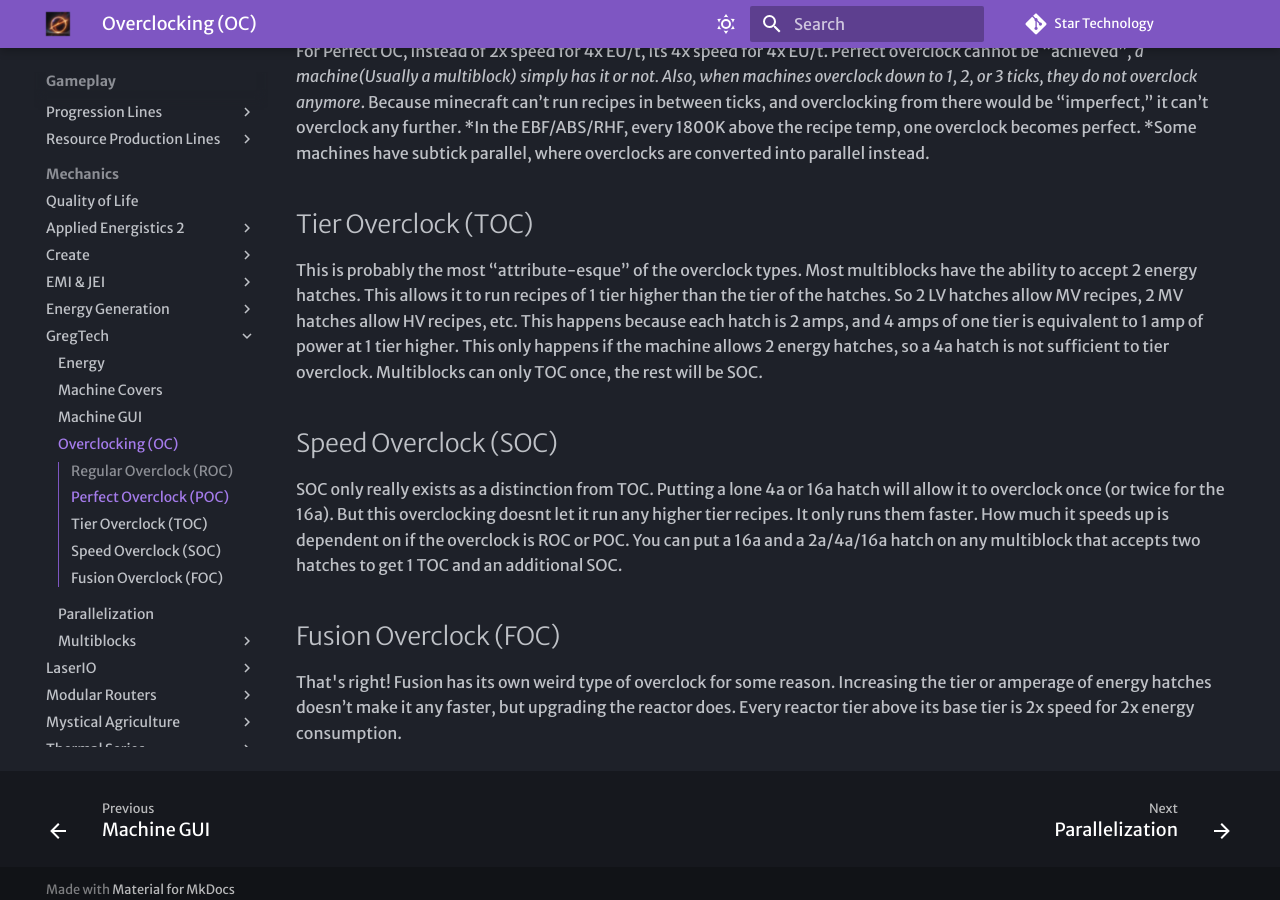
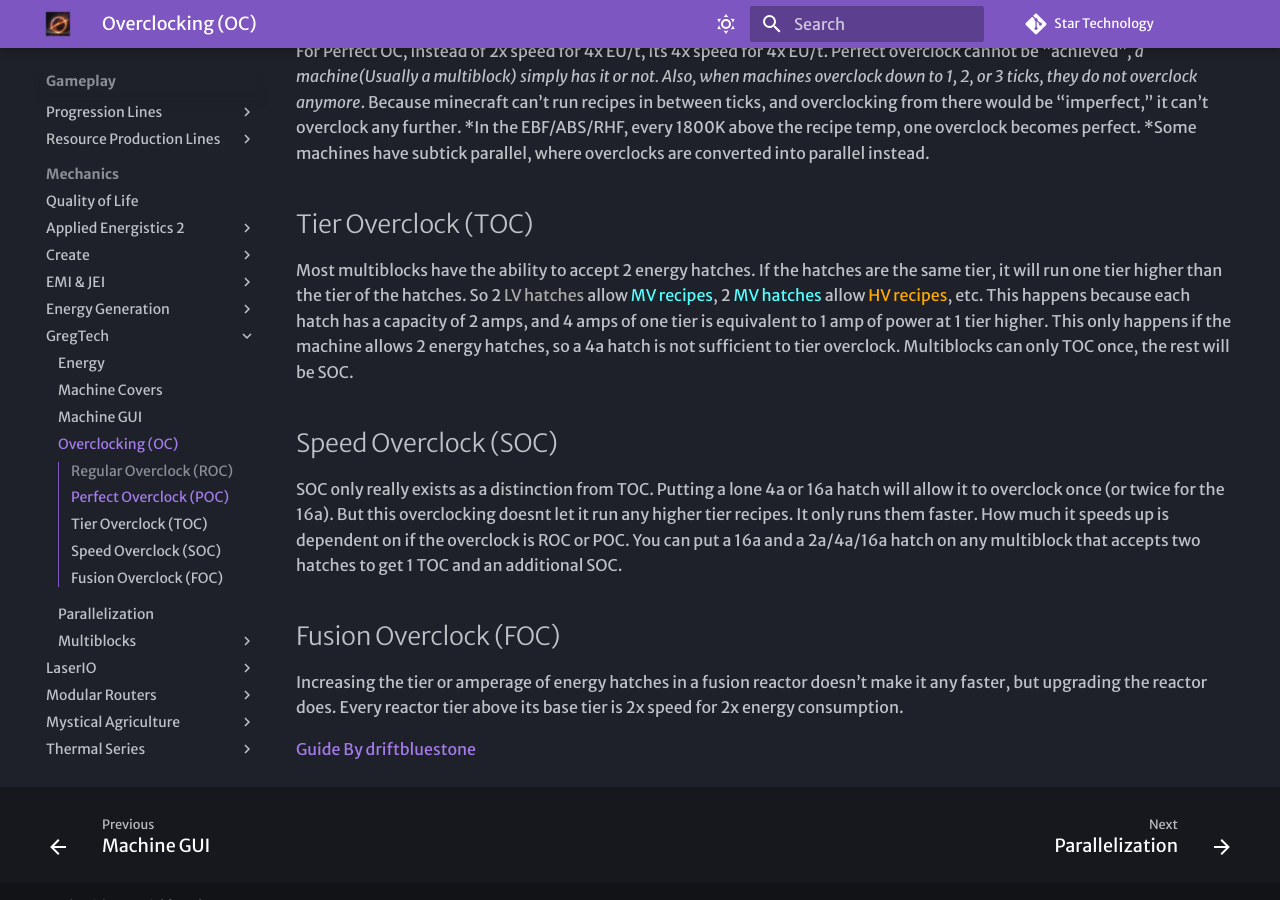
Before and after one commit to zacharytam-0411/StarT-docs, an MkDocs documentation site: the page built from docs/Gameplay/Mechanics/GregTech/Overclock.md, in a window 1280 px wide and 900 px high, scrolled down 499 px. Built offline with MkDocs 1.6.1 and Material for MkDocs 9.7.7, drawn with Linux system fonts in a browser that asks for light colours; some web fonts are replaced; comment, search, counter and statistics services are not loaded.

Commit message:
Added Credits

```diff
--- a/docs/Gameplay/Mechanics/GregTech/Overclock.md
+++ b/docs/Gameplay/Mechanics/GregTech/Overclock.md
@@ -10,10 +10,12 @@
 *Some machines have subtick parallel, where overclocks are converted into parallel instead.
 
 ## Tier Overclock (TOC)
-This is probably the most “attribute-esque” of the overclock types. Most multiblocks have the ability to accept 2 energy hatches. This allows it to run recipes of 1 tier higher than the tier of the hatches. So 2 LV hatches allow MV recipes, 2 MV hatches allow HV recipes, etc. This happens because each hatch is 2 amps, and 4 amps of one tier is equivalent to 1 amp of power at 1 tier higher. This only happens if the machine allows 2 energy hatches, so a 4a hatch is not sufficient to tier overclock. Multiblocks can only TOC once, the rest will be SOC.
+Most multiblocks have the ability to accept 2 energy hatches. If the hatches are the same tier, it will run one tier higher than the tier of the hatches. So 2 <LV>LV hatches</LV> allow <MV>MV recipes</MV>, 2 <MV>MV hatches</MV> allow <HV>HV recipes</HV>, etc. This happens because each hatch has a capacity of 2 amps, and 4 amps of one tier is equivalent to 1 amp of power at 1 tier higher. This only happens if the machine allows 2 energy hatches, so a 4a hatch is not sufficient to tier overclock. Multiblocks can only TOC once, the rest will be SOC.
 
 ## Speed Overclock (SOC)
 SOC only really exists as a distinction from TOC. Putting a lone 4a or 16a hatch will allow it to overclock once (or twice for the 16a). But this overclocking doesnt let it run any higher tier recipes. It only runs them faster. How much it speeds up is dependent on if the overclock is ROC or POC. You can put a 16a and a 2a/4a/16a hatch on any multiblock that accepts two hatches to get 1 TOC and an additional SOC.
 
 ## Fusion Overclock (FOC)
-That's right! Fusion has its own weird type of overclock for some reason. Increasing the tier or amperage of energy hatches doesn’t make it any faster, but upgrading the reactor does. Every reactor tier above its base tier is 2x speed for 2x energy consumption.
+Increasing the tier or amperage of energy hatches in a fusion reactor doesn’t make it any faster, but upgrading the reactor does. Every reactor tier above its base tier is 2x speed for 2x energy consumption.
+
+[Guide By driftbluestone](https://discord.com/channels/1177211394039484477/1339737084029698119)
```
